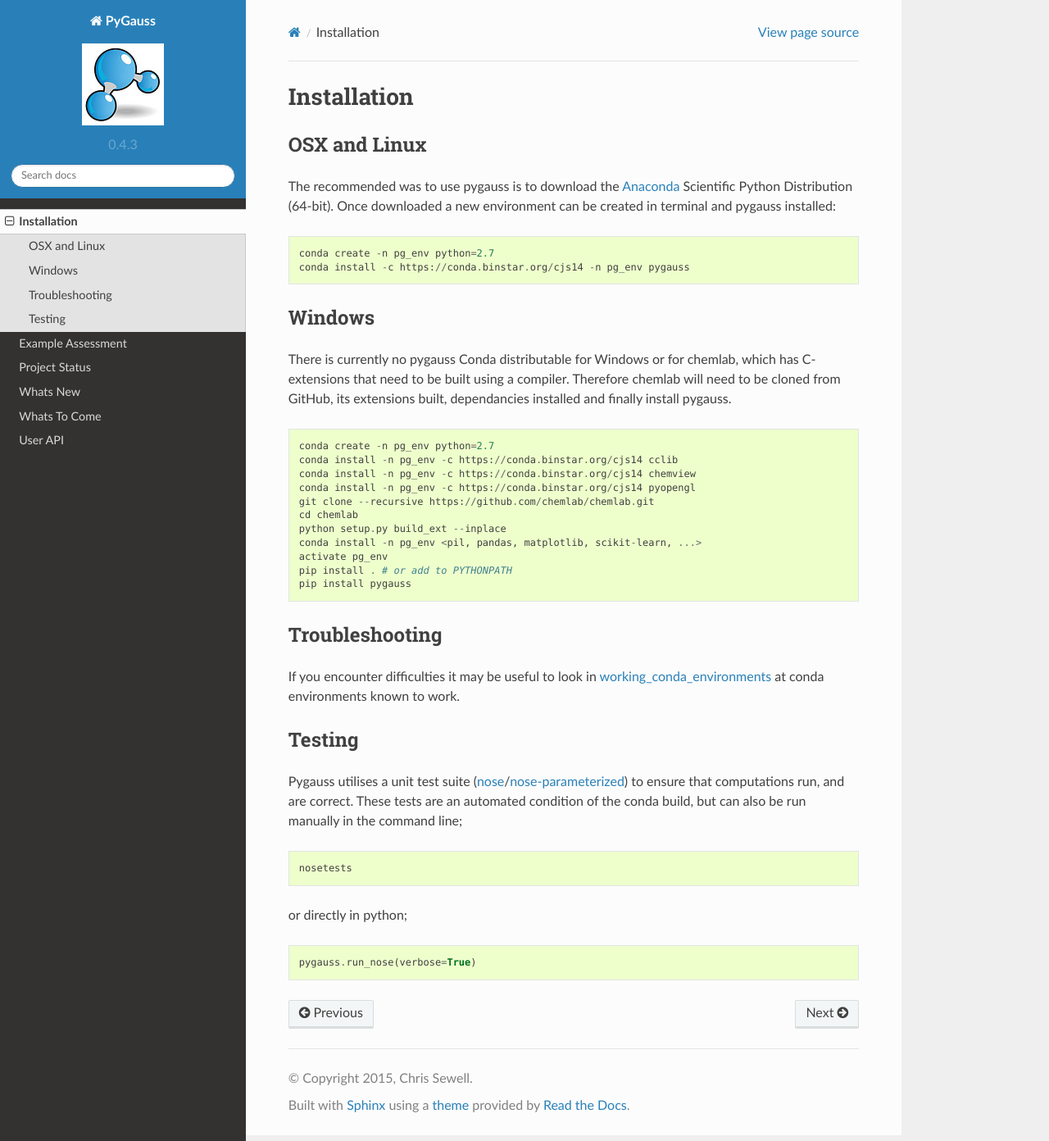
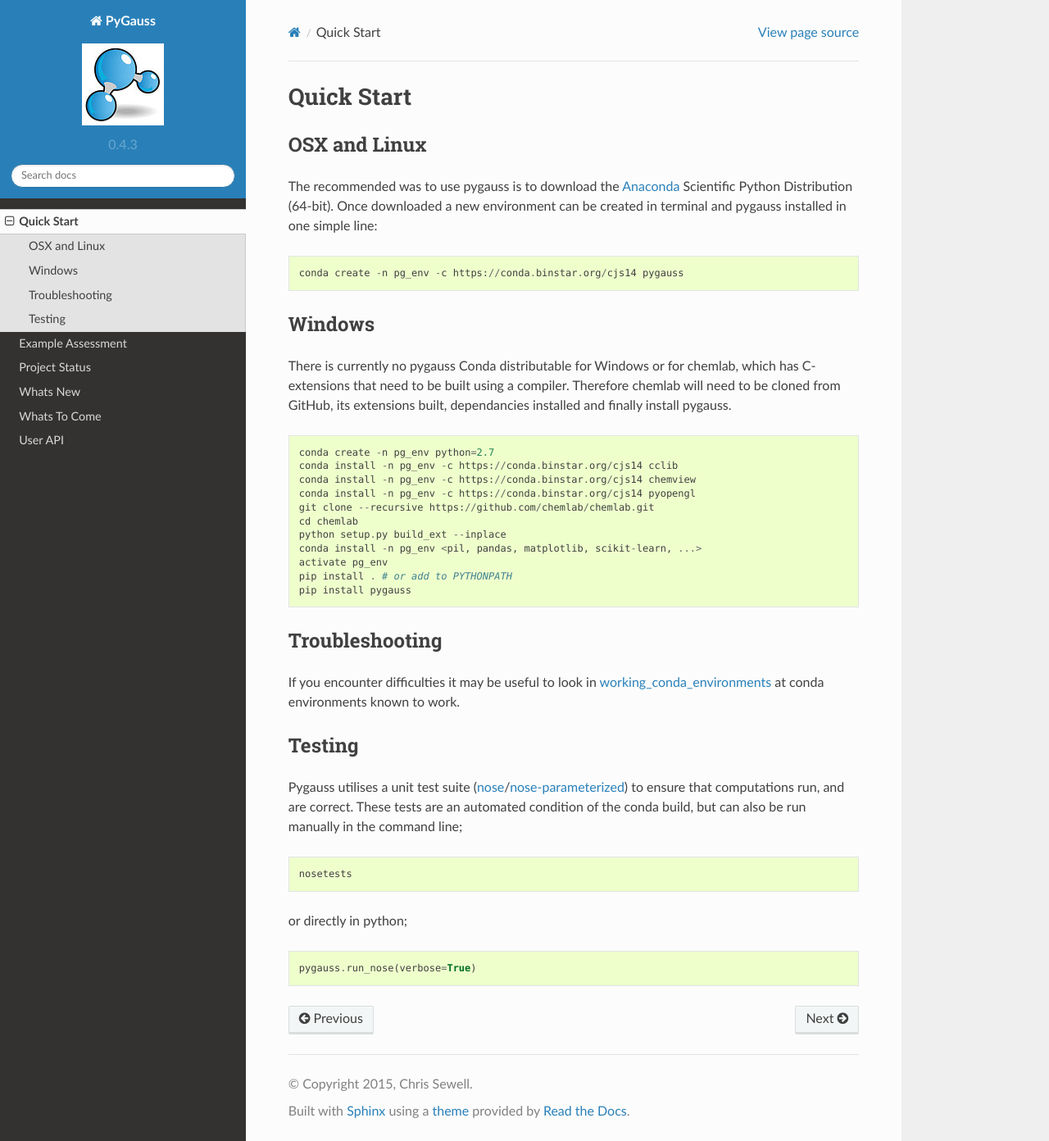
Before and after one commit to chrisjsewell/PyGauss, a Sphinx documentation site: the page built from docs/source/install.rst, in a window 1280 px wide and 1392 px high. Shown: the whole window at 82% size. Built offline with Sphinx 7.4.7 and the Read the Docs theme 2.0.0, drawn with Linux system fonts in a browser that asks for light colours; pages that are not in the unit, such as notebooks, are missing from menus.

Commit message:
Update install.rst

```diff
--- a/docs/source/install.rst
+++ b/docs/source/install.rst
@@ -1,4 +1,4 @@
-Installation
+Quick Start
 ---------------------------
 
 OSX and Linux
@@ -7,12 +7,11 @@ OSX and Linux
 The recommended was to use pygauss is to download the
 `Anaconda <http://continuum.io/downloads>`__ Scientific Python
 Distribution (64-bit). Once downloaded a new environment can be created
-in terminal and pygauss installed:
+in terminal and pygauss installed in one simple line:
 
 ::
 
-    conda create -n pg_env python=2.7
-    conda install -c https://conda.binstar.org/cjs14 -n pg_env pygauss
+    conda create -n pg_env -c https://conda.binstar.org/cjs14 pygauss
 
 
 Windows
```
